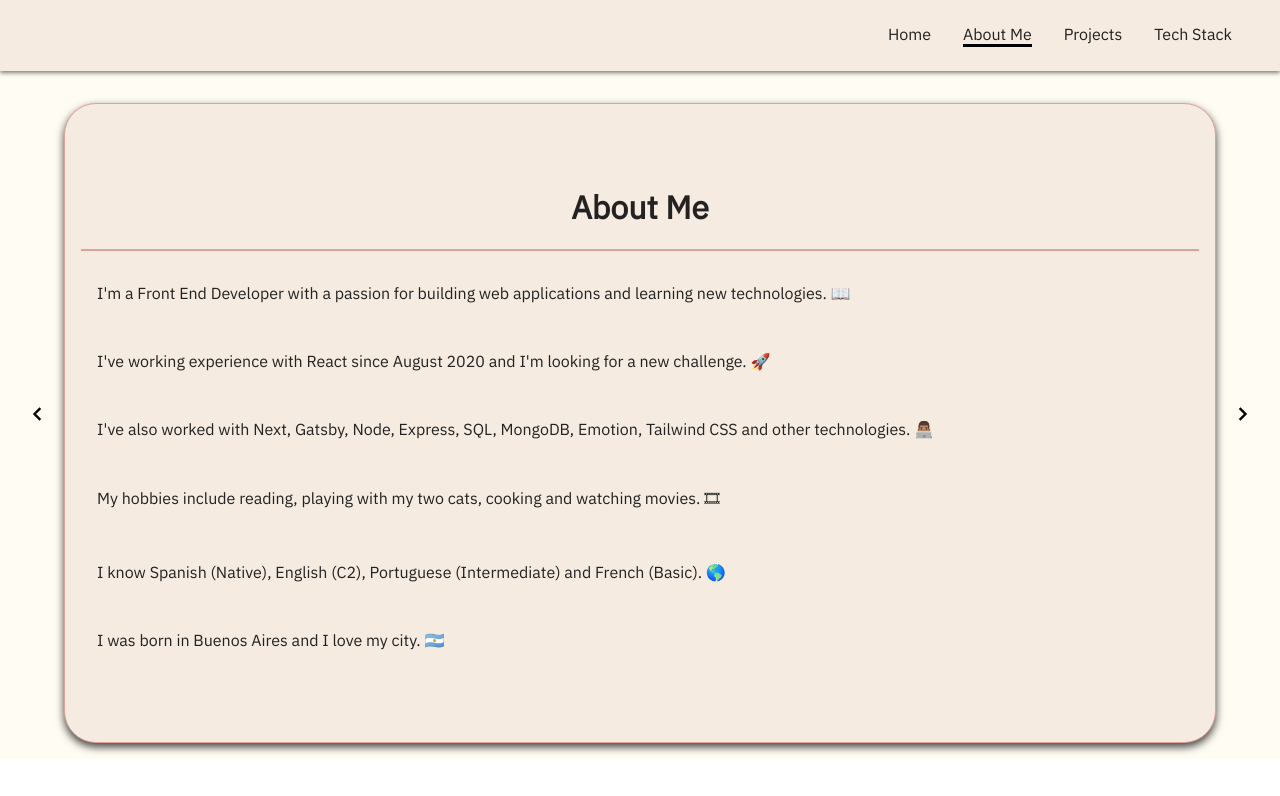
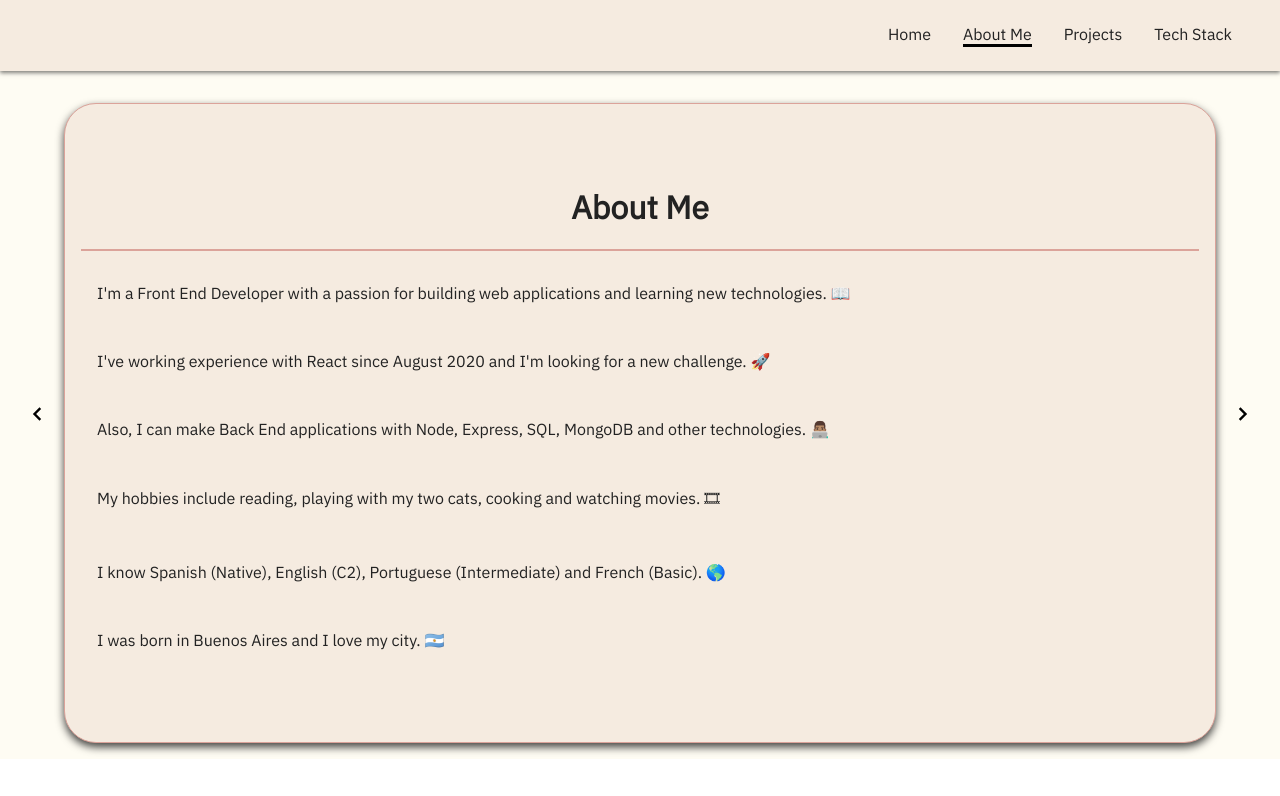
Before and after one commit to MartinDCalderonP/portfolio, a Next.js app: page / in a window 1280 px wide. Both pictures are taken after a click on the item "About Me". Shown: the top 796 px of the page. Built offline with nearby package versions, Linux system fonts and the light colour scheme.

Commit message:
Update AboutMe component with additional backend skills

```diff
--- a/components/AboutMe/index.tsx
+++ b/components/AboutMe/index.tsx
@@ -5,7 +5,7 @@ import { Container } from './styles'
 const texts = [
   "I'm a Front End Developer with a passion for building web applications and learning new technologies. 📖",
   "I've working experience with React since August 2020 and I'm looking for a new challenge. 🚀",
-  "I've also worked with Next, Gatsby, Node, Express, SQL, MongoDB, Emotion, Tailwind CSS and other technologies. 👨🏽‍💻",
+  'Also, I can make Back End applications with Node, Express, SQL, MongoDB and other technologies. 👨🏽‍💻',
   'My hobbies include reading, playing with my two cats, cooking and watching movies. 🎞',
   'I know Spanish (Native), English (C2), Portuguese (Intermediate) and French (Basic). 🌎',
   'I was born in Buenos Aires and I love my city. 🇦🇷'
```
